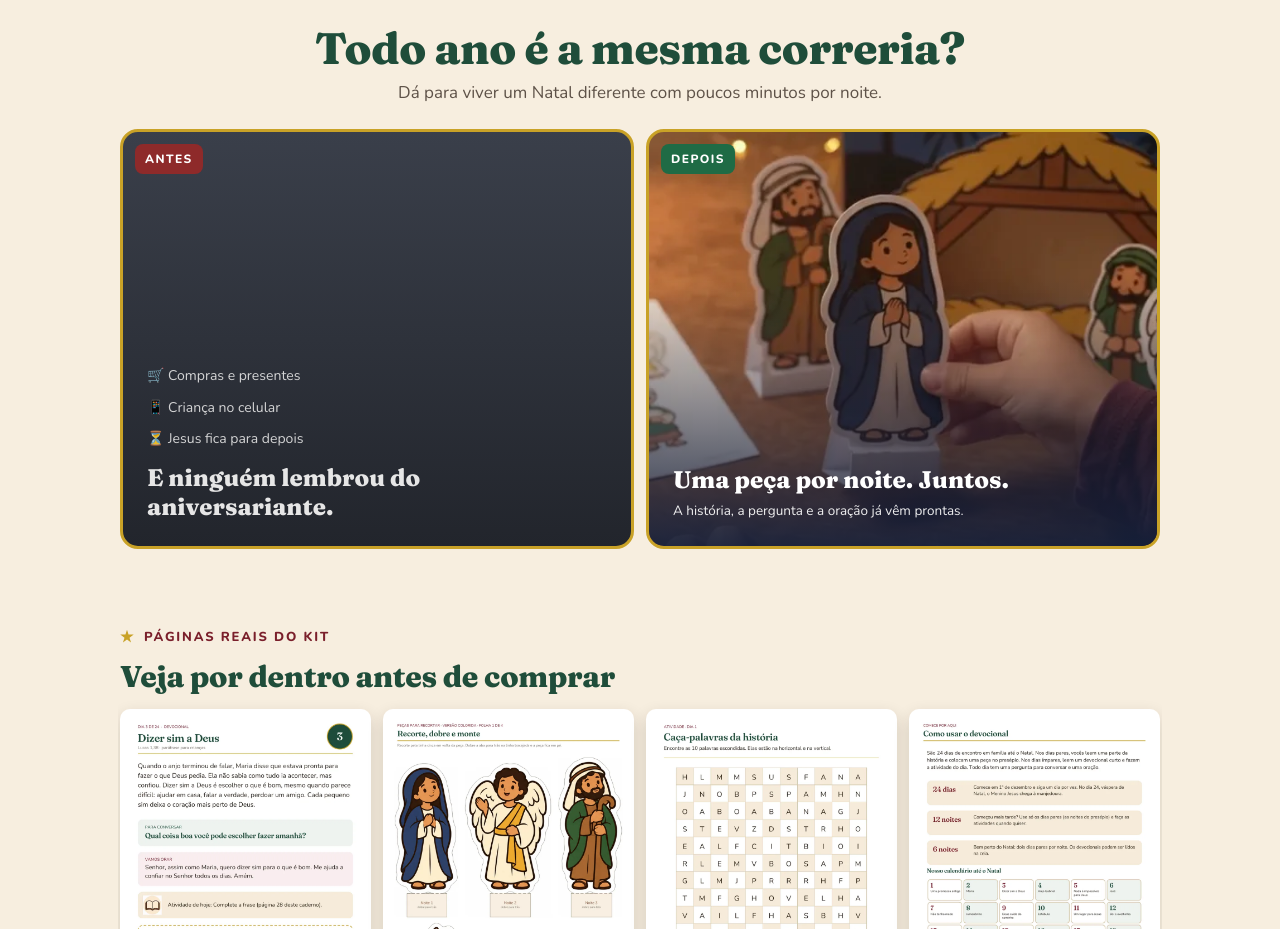
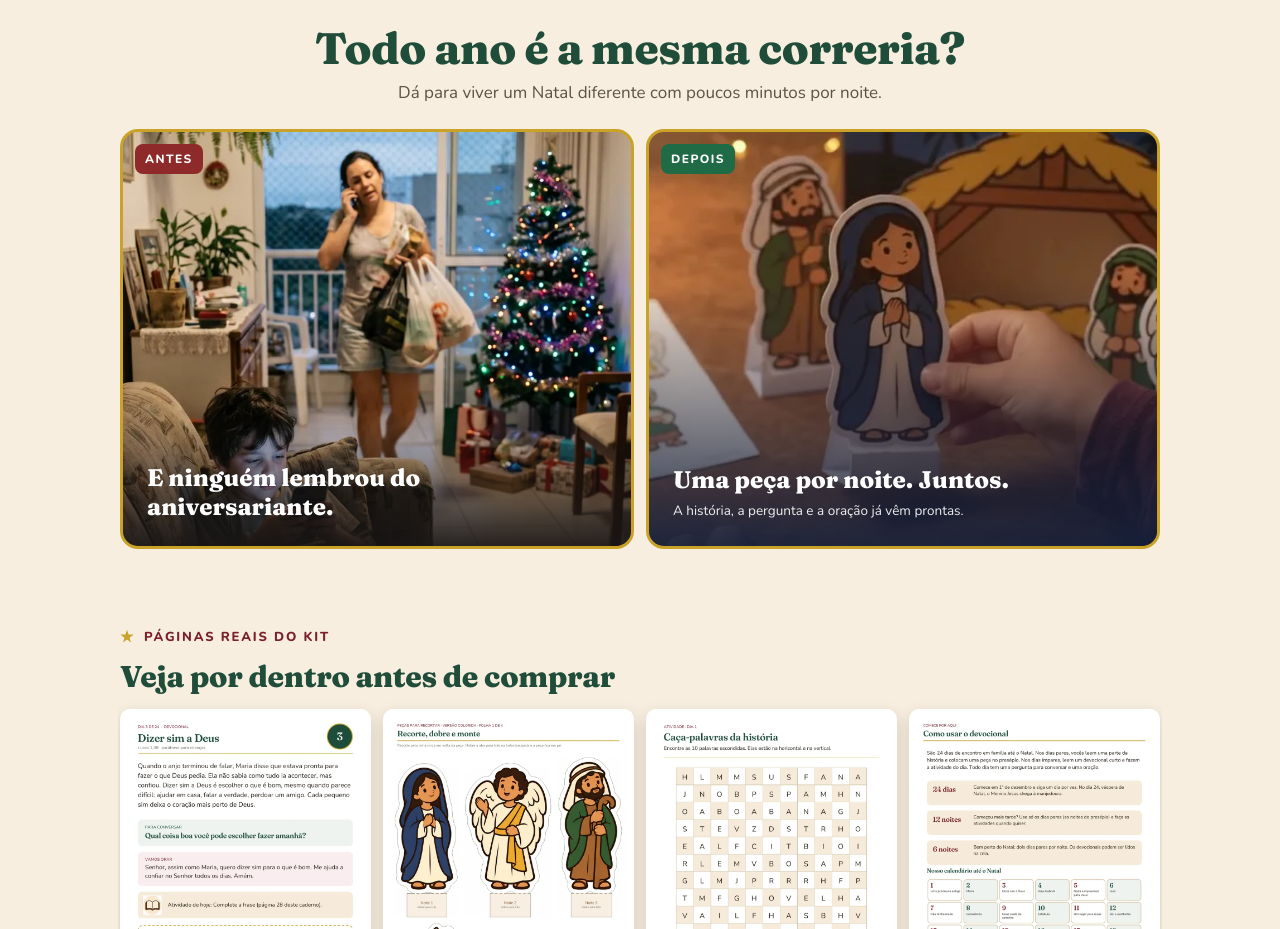
Before and after one commit to rafael123almeida321-ux/Pres-pio-low-ticket-, a plain HTML site: page index.html in a window 1280 px wide. Shown: the part 1040-1969 px from the top of the page. Drawn offline with nearby package versions, Linux system fonts and the light colour scheme.

Commit message:
LP: foto real no cartao Antes
Co-Authored-By: Claude Opus 5.5 <noreply@anthropic.com>
Claude-Session: https://claude.ai/code/session_01WzD5zwnddbh7cbSPyyVLyf

```diff
--- a/index.html
+++ b/index.html
@@ -125,7 +125,11 @@ body.has-buybar footer{padding-bottom:96px}
 .ad-grid{display:grid;grid-template-columns:1fr 1fr;gap:12px;margin-top:22px}
 .ad-card{border-radius:18px;overflow:hidden;position:relative;min-height:330px;display:flex;flex-direction:column;justify-content:flex-end;padding:52px 14px 16px;border:3px solid var(--ouro)}
 .ad-card .lbl{position:absolute;top:12px;left:12px;font-size:12px;font-weight:900;letter-spacing:.12em;padding:6px 10px;border-radius:8px;color:#fff}
-.ad-antes{background:linear-gradient(180deg,#3a3f4a,#22252c);color:#E6E6E6}
+.ad-antes{background:#22252c url(img/antes.webp) 38% 58%/cover no-repeat;color:#fff}
+.ad-antes::before{content:"";position:absolute;inset:0;background:linear-gradient(180deg,rgba(0,0,0,0) 68%,rgba(25,22,22,.92));}
+@media (max-width:759px){.ad-card{min-height:370px}.ad-card .big{font-size:16.5px}}
+@media (min-width:760px){.ad-antes{background-position:38% 42%}}
+.ad-depois{background-position:center 40%}
 .ad-antes .lbl{background:#8E2A2A}
 .ad-antes ul{list-style:none;padding:0;margin:0 0 14px;display:grid;gap:10px;font-size:14px}
 .ad-antes li{display:flex;gap:8px;align-items:flex-start;opacity:.9}
@@ -340,8 +344,7 @@ dialog .close{display:block;margin:12px auto 0;background:var(--ouro-claro);bord
     <h2>Todo ano é a mesma correria?</h2>
     <p class="sub">Dá para viver um Natal diferente com poucos minutos por noite.</p>
     <div class="ad-grid">
-      <div class="ad-card ad-antes"><span class="lbl">ANTES</span>
-        <ul><li>🛒 Compras e presentes</li><li>📱 Criança no celular</li><li>⏳ Jesus fica para depois</li></ul>
+      <div class="ad-card ad-antes" role="img" aria-label="Criança no celular no sofá enquanto a mãe chega correndo com sacolas de compras, árvore de Natal ao fundo"><span class="lbl">ANTES</span>
         <p class="big">E ninguém lembrou do aniversariante.</p>
       </div>
       <div class="ad-card ad-depois" role="img" aria-label="Criança colocando a peça de Maria no presépio de papel"><span class="lbl">DEPOIS</span>
```
Also changed, not shown: img/antes.webp (added).
